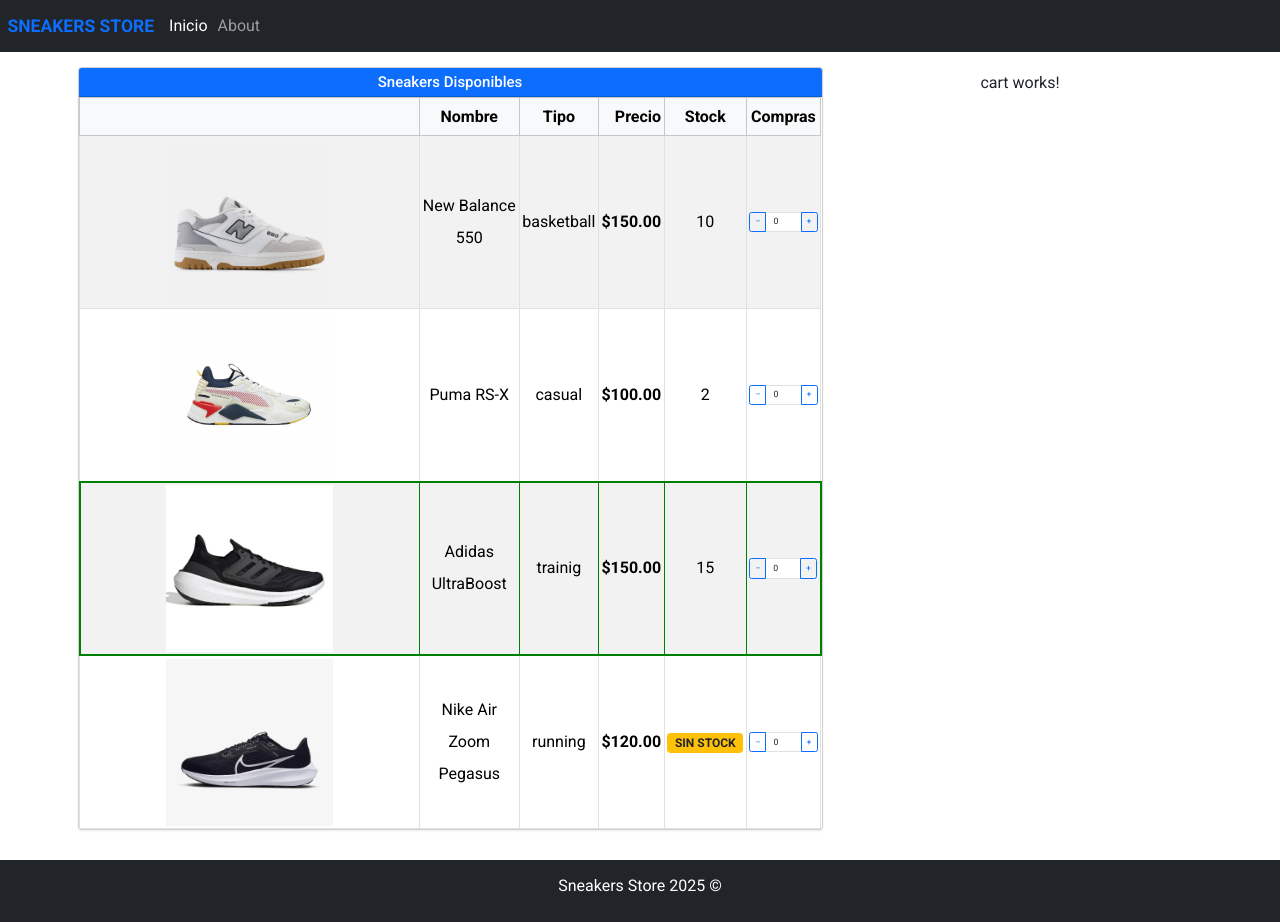
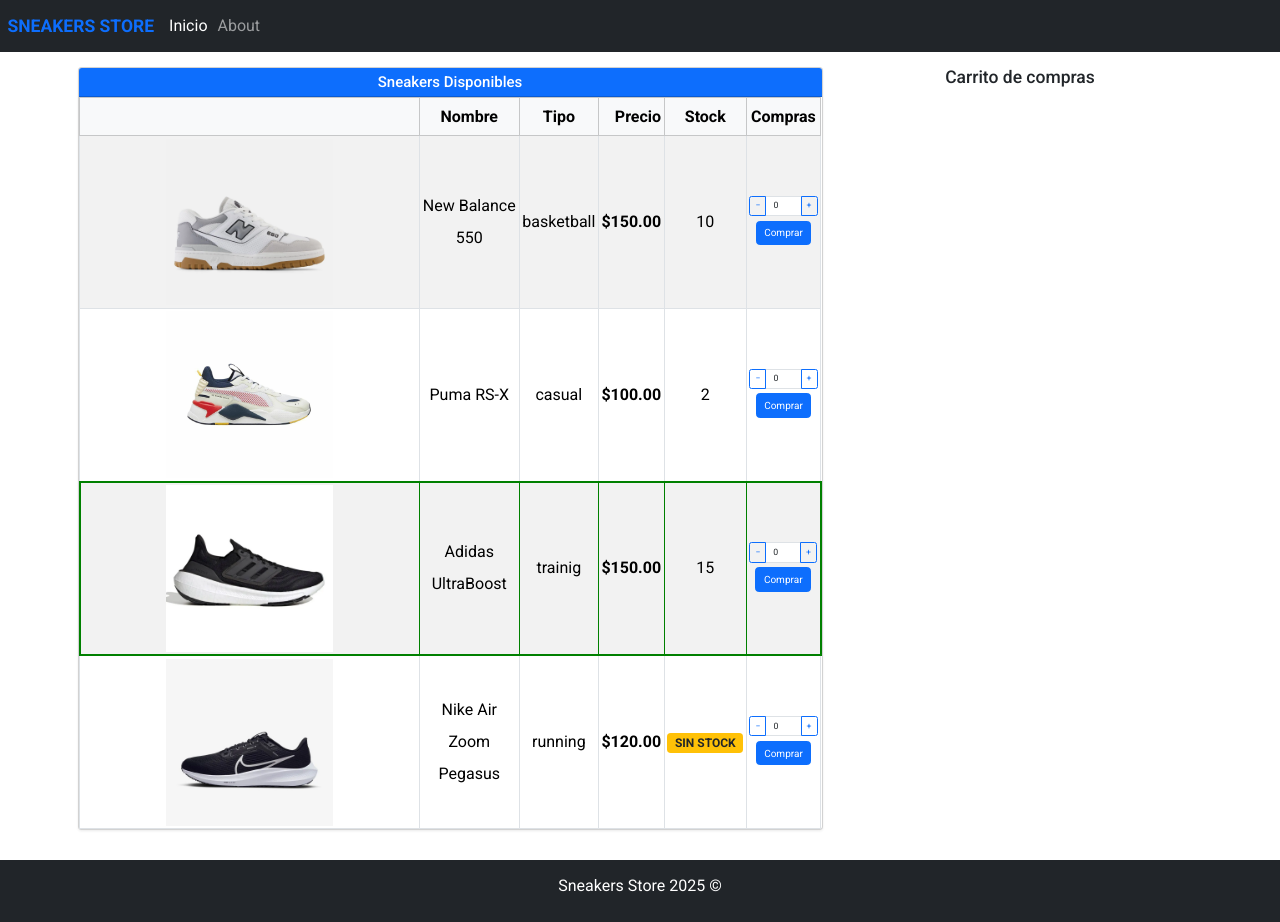
Before and after one commit to mateoAlonso06/SeminarioAngular2025, an Angular app: page /sneaker-shop in a window 1280 px wide. Built offline with nearby package versions, Linux system fonts and the light colour scheme.

Commit message:
agrega clase de comunicacion entre componentes p2

```diff
--- a/src/app/cart/cart.component.html
+++ b/src/app/cart/cart.component.html
@@ -1 +1,6 @@
-<p>cart works!</p>
+<h3>Carrito de compras</h3>
+<ul>
+  @for (sneaker of cartList$ | async; track $index) {
+    <li> {{sneaker.name}}: {{ sneaker.quantity}} </li>
+  }
+</ul>
--- a/src/app/cart/cart.component.ts
+++ b/src/app/cart/cart.component.ts
@@ -1,4 +1,7 @@
 import { Component } from '@angular/core';
+import { SneakerCartService } from '../sneaker-cart.service';
+import { Sneaker } from '../models/sneaker.model';
+import { Observable } from 'rxjs';
 
 @Component({
   selector: 'app-cart',
@@ -7,5 +10,9 @@
   styleUrl: './cart.component.scss'
 })
 export class CartComponent {
+  cartList$ : Observable<Sneaker[]> = new Observable();
 
+  constructor(private cart : SneakerCartService) {
+    this.cartList$ = cart.cartList.asObservable();
+  }
 }
--- /dev/null
+++ b/src/app/sneaker-cart.service.ts
@@ -0,0 +1,27 @@
+import { Injectable } from '@angular/core';
+import { Sneaker } from './models/sneaker.model';
+import { BehaviorSubject } from 'rxjs';
+
+/*maneja la logica del carrito*/
+@Injectable({
+  providedIn: 'root',
+})
+export class SneakerCartService {
+  private _cartList : Sneaker[] = [];
+  cartList : BehaviorSubject<Sneaker[]> = new BehaviorSubject(this._cartList);
+
+  constructor() {}
+
+  addToCart(sneaker: Sneaker) {
+    if (!this.existeProducto(sneaker)) {
+      this._cartList.push({...sneaker});
+    } else {
+      sneaker.quantity += sneaker.quantity;
+    }
+    this.cartList.next(this._cartList); // equivalente al emit de eventos
+  }
+
+  private existeProducto(sneaker: Sneaker): boolean {
+    return this._cartList.some(sn => sn.name === sneaker.name);
+  }
+}
--- a/src/app/sneakers-list/sneakers-list.component.html
+++ b/src/app/sneakers-list/sneakers-list.component.html
@@ -33,6 +33,7 @@
             }
             <td class="text-center">
               <app-input-integer [(quantity)]="s.quantity" [(max)]="s.stock"></app-input-integer>
+              <button class="btn btn-primary" (click)="addToCart(s)">Comprar</button>
             </td>
           </tr>
           } @empty {
--- a/src/app/sneakers-list/sneakers-list.component.ts
+++ b/src/app/sneakers-list/sneakers-list.component.ts
@@ -1,5 +1,6 @@
 import { Component } from '@angular/core';
 import { Sneaker } from '../models/sneaker.model';
+import { SneakerCartService } from '../sneaker-cart.service';
 
 @Component({
   selector: 'app-sneakers-list',
@@ -46,4 +47,12 @@
       quantity: 0,
     },
   ];
+
+  constructor(private cart : SneakerCartService) { }
+
+  addToCart(sneaker : Sneaker) : void {
+    this.cart.addToCart(sneaker);
+    sneaker.stock = Math.max(0, sneaker.stock - sneaker.quantity);
+    sneaker.quantity = 0;
+  }
 }
```
Also changed, not shown: src/app/input-integer/input-integer.component.ts (+5 -8 lines), 1 other file (tests, documents, lock files or other folders).
